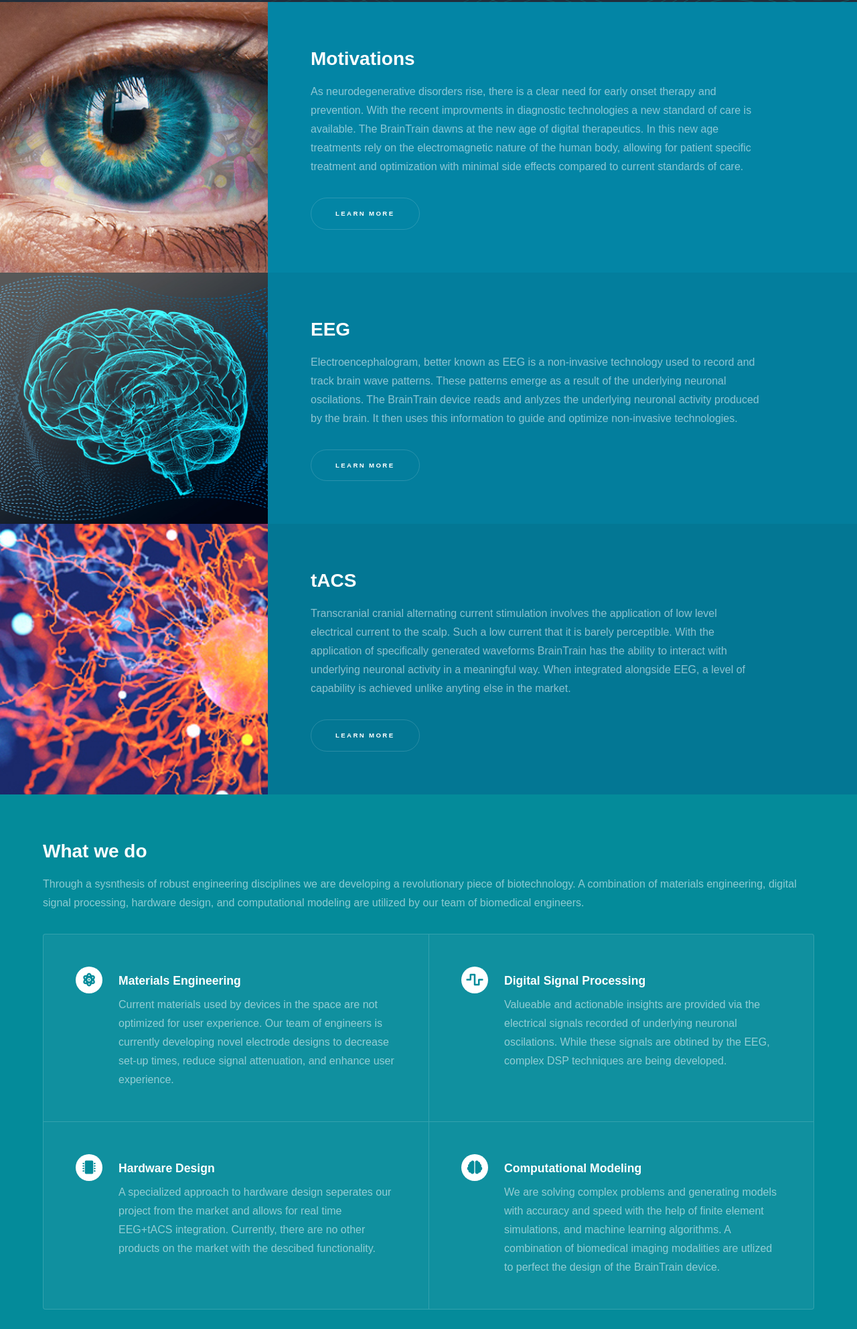
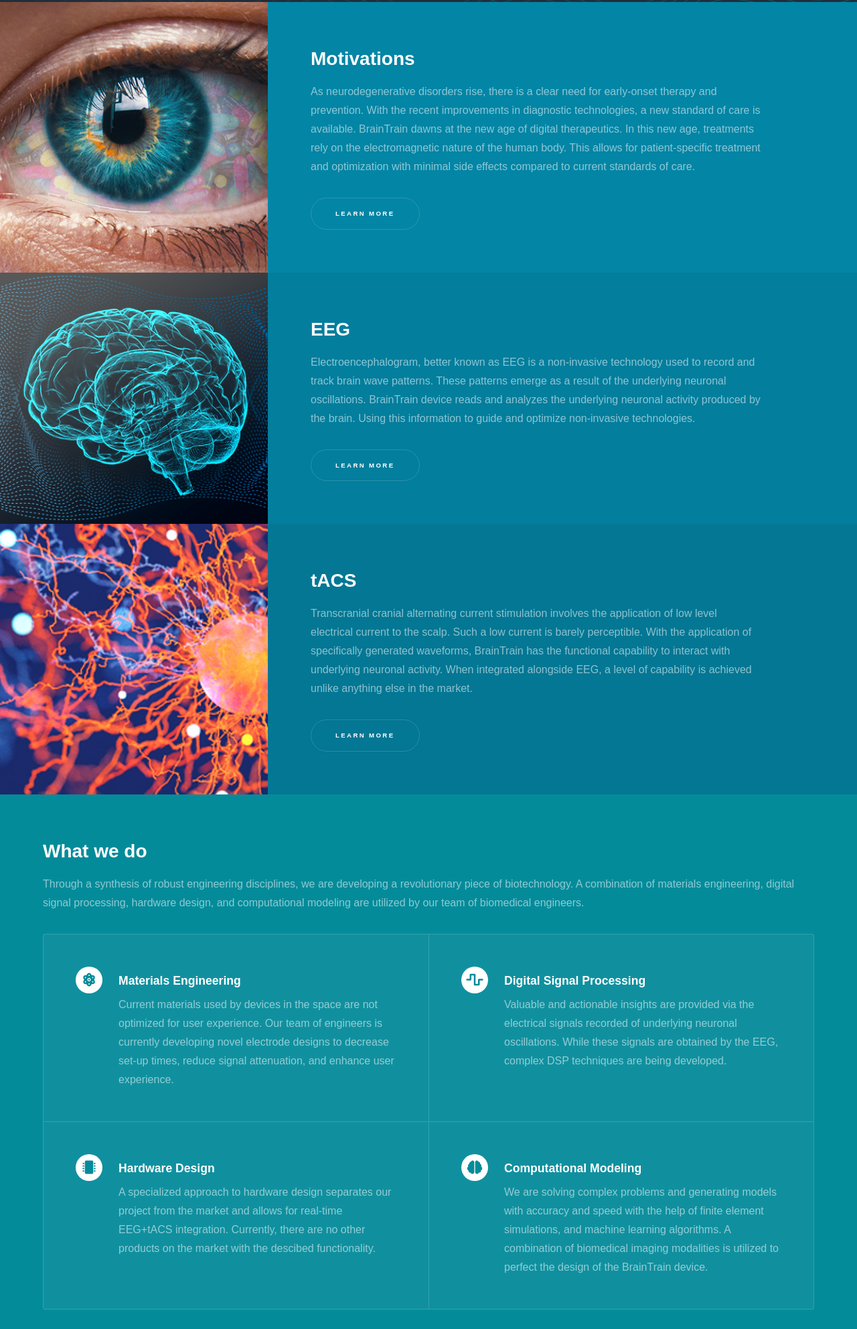
Before and after one commit to jtabke/braintrain.io, a plain HTML site: page docs/index.html in a window 1280 px wide. Shown: the part 813-2797 px from the top of the page at 67% size. Drawn offline with Linux system fonts and the light colour scheme.

Commit message:
grammar changes

```diff
--- a/docs/index.html
+++ b/docs/index.html
@@ -38,7 +38,7 @@
 		<section id="intro" class="wrapper style1 fullscreen fade-up">
 			<div class="inner">
 				<h1>BrainTrain</h1>
-				<h2><i>Digital therapeutics device</i></h2>
+				<h2><i>A digital therapeutics device</i></h2>
 				<p>Closed-loop EEG + tACS system for neuro regeneration, optimization, and modulation.
 					<br><strong>Coming Soon</strong></p>
 				<ul class="actions">
@@ -54,12 +54,12 @@
 				<div class="content">
 					<div class="inner">
 						<h2>Motivations</h2>
-						<p>As neurodegenerative disorders rise, there is a clear need for early onset therapy and
-							prevention.
-							With the recent improvments in diagnostic technologies a new standard of care is available.
-							The BrainTrain dawns at the new age of digital therapeutics. In this new age treatments rely
-							on the electromagnetic nature of the human body, allowing for patient specific treatment and
-							optimization with minimal side effects compared to current standards of care.</p>
+						<p>As neurodegenerative disorders rise, there is a clear need for early-onset therapy and
+							prevention. With the recent improvements in diagnostic technologies, a new standard of care
+							is available. BrainTrain dawns at the new age of digital therapeutics. In this new age,
+							treatments rely on the electromagnetic nature of the human body. This allows for
+							patient-specific treatment and optimization with minimal side effects compared to current
+							standards of care.</p>
 						<ul class="actions">
 							<li><a href="motivation.html" class="button">Learn more</a></li>
 						</ul>
@@ -71,14 +71,11 @@
 				<div class="content">
 					<div class="inner">
 						<h2>EEG</h2>
-						<p>Electroencephalogram, better known as EEG is a non-invasive technology used to record
-							and
-							track brain wave patterns. These patterns emerge as a result of the underlying
-							neuronal oscilations.
-							The BrainTrain device reads and anlyzes the underlying neuronal activity produced by
-							the
-							brain. It then
-							uses this information to guide and optimize non-invasive technologies.</p>
+						<p>Electroencephalogram, better known as EEG is a non-invasive technology used to record and
+							track brain wave patterns. These patterns emerge as a result of the underlying neuronal
+							oscillations. BrainTrain device reads and analyzes the underlying neuronal activity produced
+							by the brain. Using this information to guide and optimize non-invasive technologies.
+						</p>
 						<ul class="actions">
 							<li><a href="eeg.html" class="button">Learn more</a></li>
 						</ul>
@@ -90,17 +87,11 @@
 				<div class="content">
 					<div class="inner">
 						<h2>tACS</h2>
-						<p>Transcranial cranial alternating current stimulation involves the application of low
-							level
-							electrical
-							current to the scalp. Such a low current that it is barely perceptible. With the
-							application
-							of
-							specifically generated waveforms BrainTrain has the ability to interact with
-							underlying
-							neuronal activity in a meaningful way. When integrated alongside EEG, a level of
-							capability
-							is achieved unlike anyting else in the market.</p>
+						<p>Transcranial cranial alternating current stimulation involves the application of low level
+							electrical current to the scalp. Such a low current is barely perceptible. With the
+							application of specifically generated waveforms, BrainTrain has the functional capability to
+							interact with underlying neuronal activity. When integrated alongside EEG, a level of
+							capability is achieved unlike anything else in the market.</p>
 						<ul class="actions">
 							<li><a href="tacs.html" class="button">Learn more</a></li>
 						</ul>
@@ -113,7 +104,7 @@
 		<section id="two" class="wrapper style3 fade-up">
 			<div class="inner">
 				<h2>What we do</h2>
-				<p>Through a sysnthesis of robust engineering disciplines we are developing a revolutionary
+				<p>Through a synthesis of robust engineering disciplines, we are developing a revolutionary
 					piece of biotechnology. A combination of materials engineering, digital signal processing, hardware
 					design, and computational modeling are utilized by our team of biomedical engineers.
 				</p>
@@ -128,23 +119,23 @@
 					<section>
 						<span class="icon solid major fa-wave-square"></span>
 						<h3>Digital Signal Processing</h3>
-						<p>Valueable and actionable insights are provided via the electrical signals
-							recorded of underlying neuronal oscilations. While these signals are obtined by the EEG,
+						<p>Valuable and actionable insights are provided via the electrical signals
+							recorded of underlying neuronal oscillations. While these signals are obtained by the EEG,
 							complex DSP techniques are being developed.</p>
 					</section>
 					<section>
 						<span class="icon solid major fa-microchip"></span>
 						<h3>Hardware Design</h3>
-						<p>A specialized approach to hardware design seperates our project from the market
-							and allows for real time EEG+tACS integration. Currently, there are no other
-							products on the market with the descibed functionality.</p>
+						<p>A specialized approach to hardware design separates our project from the market and allows
+							for real-time EEG+tACS integration. Currently, there are no other products on the market
+							with the descibed functionality.</p>
 					</section>
 					<section>
 						<span class="icon solid major fa-brain"></span>
 						<h3>Computational Modeling</h3>
-						<p>We are solving complex problems and generating models with accuracy and speed
-							with the help of finite element simulations, and machine learning algorithms. A combination
-							of biomedical imaging modalities are utlized to perfect the design of the BrainTrain device.
+						<p>We are solving complex problems and generating models with accuracy and speed with the help
+							of finite element simulations, and machine learning algorithms. A combination of biomedical
+							imaging modalities is utilized to perfect the design of the BrainTrain device.
 						</p>
 					</section>
 				</div>
@@ -156,7 +147,8 @@
 			<div class="inner">
 				<h2>Get in touch</h2>
 				<p>To contact the team working on BrainTrain please fill out the form below with your contact
-					information and message. Any interest in the project or quesitons are welcome.</p>
+					information and message. We will reply to you as soon as possible. Any interest in the project or
+					questions are welcome. </p>
 				<div class="style1">
 					<section>
 						<form name="gform" id="gform" enctype="text/plain"
```
Also changed, not shown: docs/eeg.html (+9 -9 lines), docs/motivation.html (+24 -27 lines), docs/tacs.html (+6 -6 lines).
